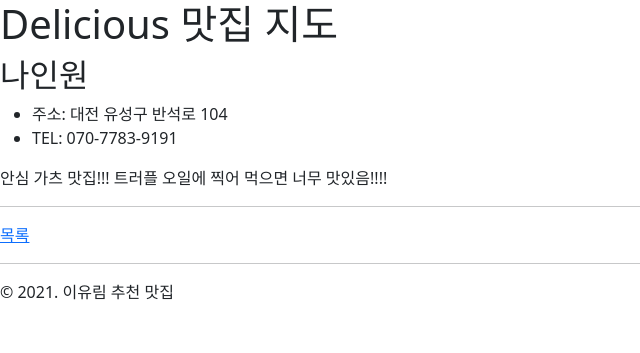
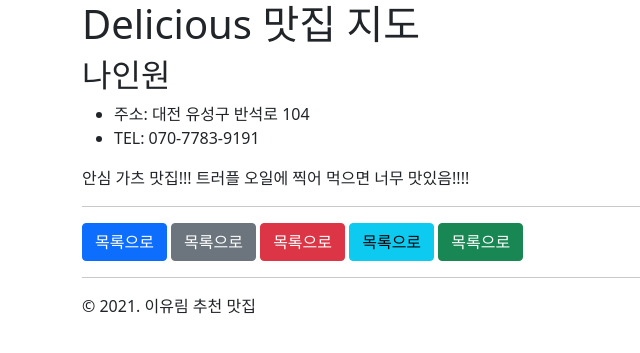
Before and after one commit to Lee-You-Lim-github/devops_cloud, a Django app: page /delicious/8/ in a window 1280 px wide. Shown: the top 353 px of the page, without its empty margins (0-640 px from the left). Run offline with Django 3.2, Linux system fonts and the light colour scheme; data comes from the database, SQL or seed files in the repository.

Commit message:
목록 버튼 설정 및 검색 기능

```diff
--- a/mydjango15/delicious/templates/delicious/layout.html
+++ b/mydjango15/delicious/templates/delicious/layout.html
@@ -11,12 +11,15 @@
 </head>
 <body>
 
+<div class="container">
     <h1>Delicious 맛집 지도</h1>
+
     {% block content %}
     {% endblock %}
 
-<hr />
+    <hr/>
     &copy 2021. 이유림 추천 맛집
+</div>
 
 </body>
 </html>
--- a/mydjango15/delicious/templates/delicious/shop_detail.html
+++ b/mydjango15/delicious/templates/delicious/shop_detail.html
@@ -12,5 +12,9 @@
     {{ shop.description|linebreaks }}
 
     <hr />
-    <a href="/delicious/">목록</a>
+    <a href="/delicious/" class="btn btn-primary">목록으로</a>
+    <a href="/delicious/" class="btn btn-secondary">목록으로</a>
+    <a href="/delicious/" class="btn btn-danger">목록으로</a>
+    <a href="/delicious/" class="btn btn-info">목록으로</a>
+    <a href="/delicious/" class="btn btn-success">목록으로</a>
 {% endblock %}
--- a/mydjango15/delicious/templates/delicious/shop_list.html
+++ b/mydjango15/delicious/templates/delicious/shop_list.html
@@ -1,6 +1,12 @@
 {% extends "delicious/layout.html" %}
 
 {% block content %}
+
+    <form action="" method="get">    {# action: 어떤 url로 보낼거냐, "": 현재 주소, method: 전달되는 방법->get 방식 #}
+        <input type="text" name="query" value="{{ request.GET.query }}"/>
+        <input type="submit" value="검색" /> {# 검색 버튼, submit: 검색 내용을 제출하겠다. #}
+    </form>
+
     <table class="table table-hover table-bordered">
         <thead>
             <tr>
--- a/mydjango15/delicious/views.py
+++ b/mydjango15/delicious/views.py
@@ -4,6 +4,13 @@ from delicious.models import Shop
 
 def shop_list(request: HttpRequest) -> HttpResponse:
     qs = Shop.objects.all()
+
+    # QueryString에 query 이름의 인자를 확인
+    query = request.GET.get("query", "")   # 사전과 같음.
+    if query:
+        qs = qs.filter(name__icontains=query)
+
+
     # template_name = "delicious/shop_list.html"    # 장고에서 사용하고 있는 정식 명칭
     context_data = {
         "shop_list": qs,
```
Lines whose indentation alone changed are shown as unchanged.
